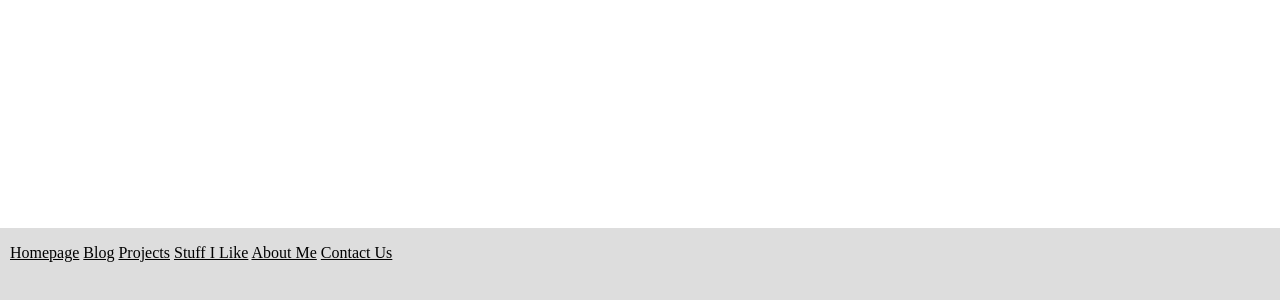
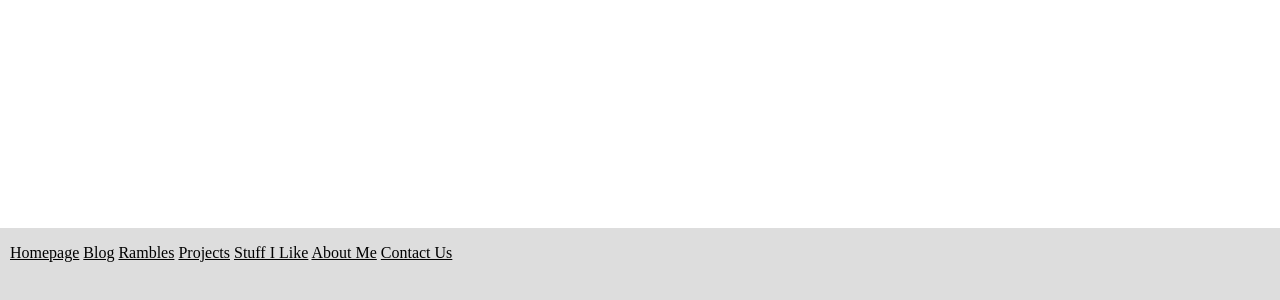
Before and after one commit to Ruthenic/Ruthenic.github.io, a plain HTML site: page footer.html in a window 1280 px wide. Shown: the part 472-772 px from the top of the page. Drawn offline with Linux system fonts and the light colour scheme.

Commit message:
add rambles to footer

```diff
--- a/footer.html
+++ b/footer.html
@@ -7,6 +7,7 @@
 			<p>
 			<a href = "/index.html" class = "grey padding">Homepage</a>
 			<a href = "/blog/blog.html" class = "grey padding">Blog</a>
+			<a href = "/rambles/rambles.html" class = "grey padding">Rambles</a>
 			<a href = "/projects.html" class = "grey padding">Projects</a>
 			<a href = "/cool.html" class = "grey padding">Stuff I Like</a>
 			<a href = "/info.html" class = "grey padding">About Me</a>
```
